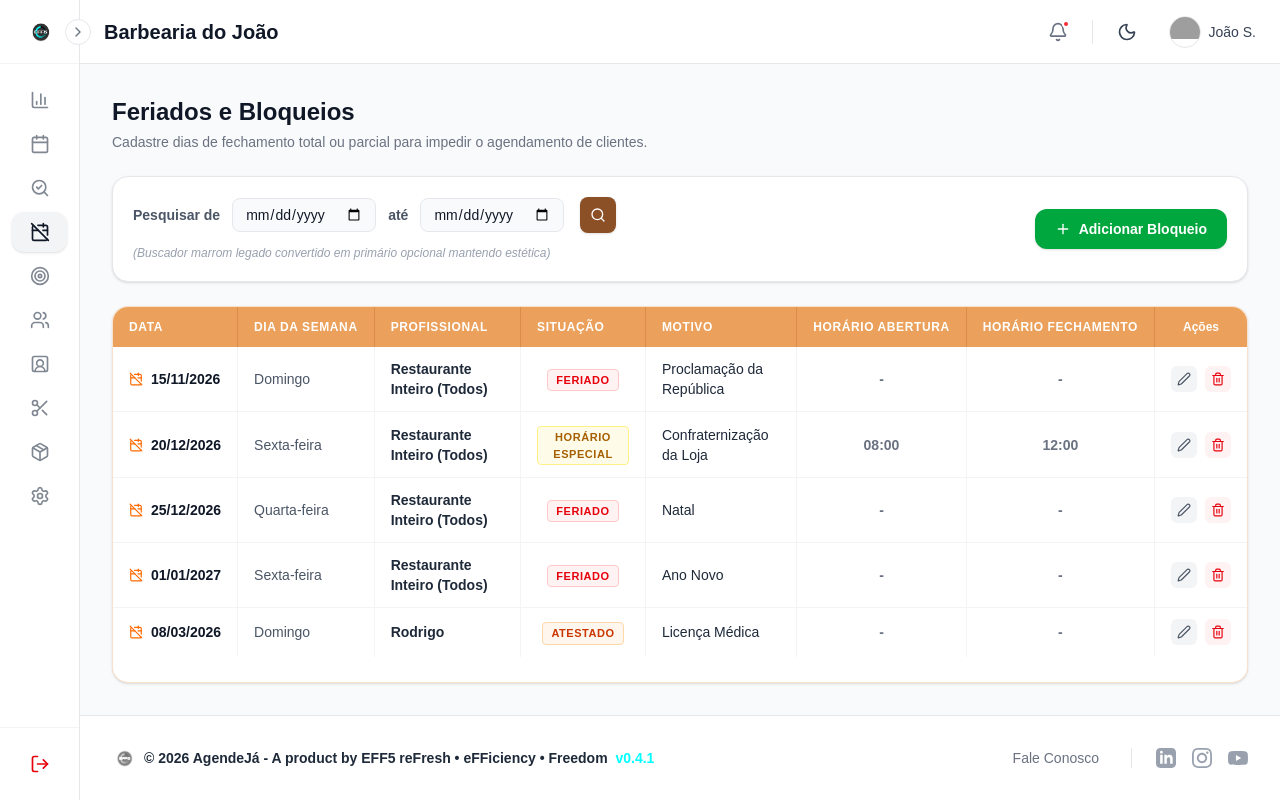
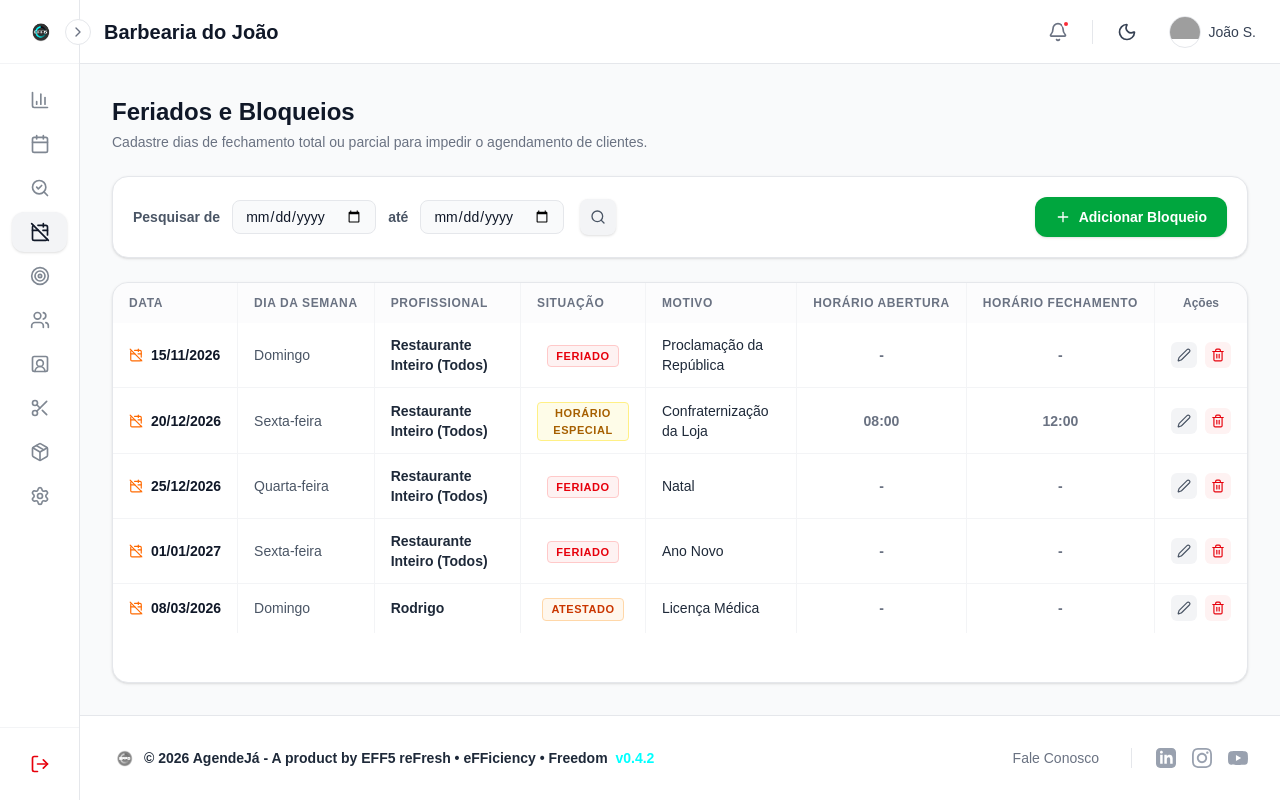
Before and after one commit to admineff5/marketplace-servicos, a Next.js app: page /dashboard/bloqueios in a window 1280 px wide. Built offline with nearby package versions, Linux system fonts and the light colour scheme; grey boxes are pictures that could not be loaded.

Commit message:
style: remocao cores legacy de bloqueios e ajuste do Card CTA para light theme v0.4.2

```diff
--- a/app/components/Footer.tsx
+++ b/app/components/Footer.tsx
@@ -14,7 +14,7 @@ export function Footer() {
                         className="object-contain grayscale opacity-60 dark:opacity-40"
                     />
                     <p className="text-sm font-semibold text-gray-800 dark:text-gray-300">
-                        © 2026 AgendeJá - A product by EFF5 reFresh • eFFiciency • Freedom <span className="text-primary font-bold ml-1">v0.4.1</span>
+                        © 2026 AgendeJá - A product by EFF5 reFresh • eFFiciency • Freedom <span className="text-primary font-bold ml-1">v0.4.2</span>
                     </p>
                 </div>
 
--- a/app/dashboard/bloqueios/page.tsx
+++ b/app/dashboard/bloqueios/page.tsx
@@ -56,10 +56,9 @@ export default function FeriadosBloqueiosPage() {
                         onChange={e => setDateEnd(e.target.value)}
                         className="bg-gray-50 dark:bg-[#1a1a1c] border border-gray-200 dark:border-[#2a2a2c] rounded-lg px-3 py-1.5 text-sm text-gray-900 dark:text-white focus:ring-1 focus:ring-primary focus:border-primary outline-none transition-all"
                     />
-                    <button type="button" className="flex items-center justify-center w-9 h-9 ml-1 bg-[#8c5026] hover:bg-[#a65f2d] dark:bg-[#8c5026] dark:hover:bg-[#a65f2d] text-white rounded-lg shadow-sm transition-colors" title="Pesquisar Formato Antigo">
+                    <button type="button" className="flex items-center justify-center w-9 h-9 ml-1 bg-gray-100 hover:bg-gray-200 dark:bg-gray-800 dark:hover:bg-gray-700 text-gray-600 dark:text-gray-300 rounded-lg shadow-sm transition-colors" title="Pesquisar">
                         <Search className="w-4 h-4" />
                     </button>
-                    <span className="text-xs text-gray-400 italic hidden xl:block">(Buscador marrom legado convertido em primário opcional mantendo estética)</span>
                 </div>
 
                 <div className="flex w-full md:w-auto justify-end">
@@ -72,26 +71,26 @@ export default function FeriadosBloqueiosPage() {
                 </div>
             </div>
 
-            {/* Resultado da Tabela Estilo Legacy Orange convertida */}
-            <div className="bg-white dark:bg-[#111] border border-[#e69b59]/30 dark:border-gray-800 rounded-2xl flex-1 flex flex-col overflow-hidden shadow-sm">
+            {/* Resultado da Tabela Estilo Legacy Convertida p/ Padrao */}
+            <div className="bg-white dark:bg-[#111] border border-gray-200 dark:border-gray-800 rounded-2xl flex-1 flex flex-col overflow-hidden shadow-sm">
 
                 <div className="block w-full overflow-x-auto">
                     <table className="w-full text-left border-collapse">
                         <thead>
-                            <tr className="bg-[#eba05b] text-white">
-                                <th className="py-3 px-4 text-xs font-bold uppercase tracking-wider whitespace-nowrap border-r border-[#d98c4b]">Data</th>
-                                <th className="py-3 px-4 text-xs font-bold uppercase tracking-wider whitespace-nowrap border-r border-[#d98c4b]">Dia da Semana</th>
-                                <th className="py-3 px-4 text-xs font-bold uppercase tracking-wider whitespace-nowrap border-r border-[#d98c4b]">Profissional</th>
-                                <th className="py-3 px-4 text-xs font-bold uppercase tracking-wider whitespace-nowrap border-r border-[#d98c4b]">Situação</th>
-                                <th className="py-3 px-4 text-xs font-bold uppercase tracking-wider whitespace-nowrap border-r border-[#d98c4b]">Motivo</th>
-                                <th className="py-3 px-4 text-xs font-bold uppercase tracking-wider whitespace-nowrap border-r border-[#d98c4b]">Horário Abertura</th>
-                                <th className="py-3 px-4 text-xs font-bold uppercase tracking-wider whitespace-nowrap border-r border-[#d98c4b]">Horário Fechamento</th>
-                                <th className="py-3 px-4 text-xs border-[#d98c4b] w-20 text-center">Ações</th>
+                            <tr className="bg-gray-50/50 dark:bg-gray-800/20 text-gray-500 dark:text-gray-400">
+                                <th className="py-3 px-4 text-xs font-bold uppercase tracking-wider whitespace-nowrap border-r border-gray-100 dark:border-gray-800/50">Data</th>
+                                <th className="py-3 px-4 text-xs font-bold uppercase tracking-wider whitespace-nowrap border-r border-gray-100 dark:border-gray-800/50">Dia da Semana</th>
+                                <th className="py-3 px-4 text-xs font-bold uppercase tracking-wider whitespace-nowrap border-r border-gray-100 dark:border-gray-800/50">Profissional</th>
+                                <th className="py-3 px-4 text-xs font-bold uppercase tracking-wider whitespace-nowrap border-r border-gray-100 dark:border-gray-800/50">Situação</th>
+                                <th className="py-3 px-4 text-xs font-bold uppercase tracking-wider whitespace-nowrap border-r border-gray-100 dark:border-gray-800/50">Motivo</th>
+                                <th className="py-3 px-4 text-xs font-bold uppercase tracking-wider whitespace-nowrap border-r border-gray-100 dark:border-gray-800/50">Horário Abertura</th>
+                                <th className="py-3 px-4 text-xs font-bold uppercase tracking-wider whitespace-nowrap border-r border-gray-100 dark:border-gray-800/50">Horário Fechamento</th>
+                                <th className="py-3 px-4 text-xs w-20 text-center">Ações</th>
                             </tr>
                         </thead>
                         <tbody className="divide-y divide-gray-100 dark:divide-gray-800/50">
                             {MOCK_BLOCKS.map((row) => (
-                                <tr key={row.id} className="hover:bg-orange-50/50 dark:hover:bg-gray-800/20 transition-colors">
+                                <tr key={row.id} className="hover:bg-gray-50 dark:hover:bg-[#161618] transition-colors">
                                     <td className="py-3 px-4 text-sm font-semibold text-gray-900 dark:text-gray-100 border-r border-gray-100 dark:border-gray-800/50">
                                         <div className="flex items-center gap-2">
                                             <CalendarOff className="w-3.5 h-3.5 text-orange-500" />
--- a/app/dashboard/page.tsx
+++ b/app/dashboard/page.tsx
@@ -156,24 +156,24 @@ export default function DashboardIndex() {
 
                 {/* Lado Direito Menor: Relatórios Call to Action */}
                 <div className="lg:col-span-4 flex flex-col gap-4">
-                    <div className="bg-gradient-to-br from-gray-900 to-black dark:from-[#111] dark:to-[#0a0a0a] rounded-2xl p-6 shadow-xl border border-gray-800 relative overflow-hidden flex flex-col h-full justify-between">
+                    <div className="bg-white dark:bg-gradient-to-br dark:from-[#111] dark:to-[#0a0a0a] rounded-2xl p-6 shadow-sm dark:shadow-xl border border-gray-200 dark:border-gray-800 relative overflow-hidden flex flex-col h-full justify-between">
                         {/* Abstract BG */}
-                        <div className="absolute -top-10 -right-10 w-40 h-40 bg-primary/20 blur-3xl rounded-full pointer-events-none"></div>
-                        <div className="absolute -bottom-10 -left-10 w-40 h-40 bg-cyan-600/20 blur-3xl rounded-full pointer-events-none"></div>
+                        <div className="absolute -top-10 -right-10 w-40 h-40 bg-primary/10 blur-3xl rounded-full pointer-events-none"></div>
+                        <div className="absolute -bottom-10 -left-10 w-40 h-40 bg-cyan-600/10 blur-3xl rounded-full pointer-events-none"></div>
 
                         <div className="relative z-10 mb-8">
-                            <div className="w-12 h-12 bg-white/10 rounded-xl flex items-center justify-center mb-4 backdrop-blur-sm border border-white/10">
-                                <FileText className="w-6 h-6 text-white" />
+                            <div className="w-12 h-12 bg-gray-50 dark:bg-white/10 rounded-xl flex items-center justify-center mb-4 border border-gray-100 dark:border-white/10">
+                                <FileText className="w-6 h-6 text-gray-900 dark:text-white" />
                             </div>
-                            <h3 className="text-xl font-bold text-white mb-2">Central de Relatórios</h3>
-                            <p className="text-sm text-gray-400">
+                            <h3 className="text-xl font-bold text-gray-900 dark:text-white mb-2">Central de Relatórios</h3>
+                            <p className="text-sm text-gray-500 dark:text-gray-400">
                                 Tenha o controle total da sua empresa em mãos. Acesse relatórios gerenciais, financeiros e de clientes com um clique.
                             </p>
                         </div>
 
                         <button
                             onClick={() => setIsReportsModalOpen(true)}
-                            className="relative z-10 w-full bg-primary hover:bg-cyan-400 text-black font-bold py-4 px-6 rounded-xl flex items-center justify-center gap-2 transition-all hover:scale-[1.02] shadow-lg shadow-cyan-500/20"
+                            className="relative z-10 w-full bg-primary hover:bg-cyan-400 text-black font-bold py-4 px-6 rounded-xl flex items-center justify-center gap-2 transition-all hover:scale-[1.02] shadow-sm dark:shadow-lg dark:shadow-cyan-500/20"
                         >
                             Gerar Relatório <ArrowUpRight className="w-5 h-5" />
                         </button>
```
Also changed, not shown: 1 other file (tests, documents, lock files or other folders).
